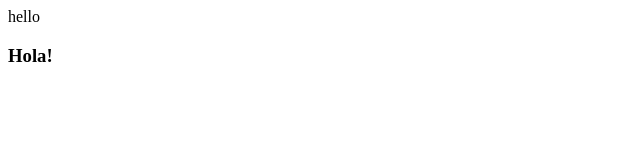
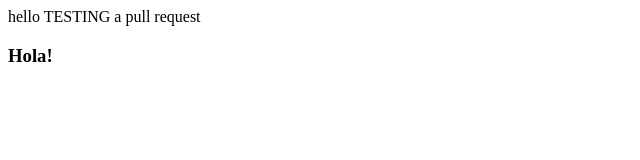
Before and after one commit to GITlamaria/git-course, a plain HTML site: page index.html in a window 1280 px wide. Shown: the whole page, without its empty margins (0-640 px from the left). Drawn offline with Linux system fonts and the light colour scheme.

Commit message:
updated index.htm with TESTING...

```diff
--- a/index.html
+++ b/index.html
@@ -1,4 +1,4 @@
 <html>
-	<label>hello</label>	<h3>Hola!</h3>
+	<label>hello TESTING a pull request</label>	<h3>Hola!</h3>
 </html
 >
```
